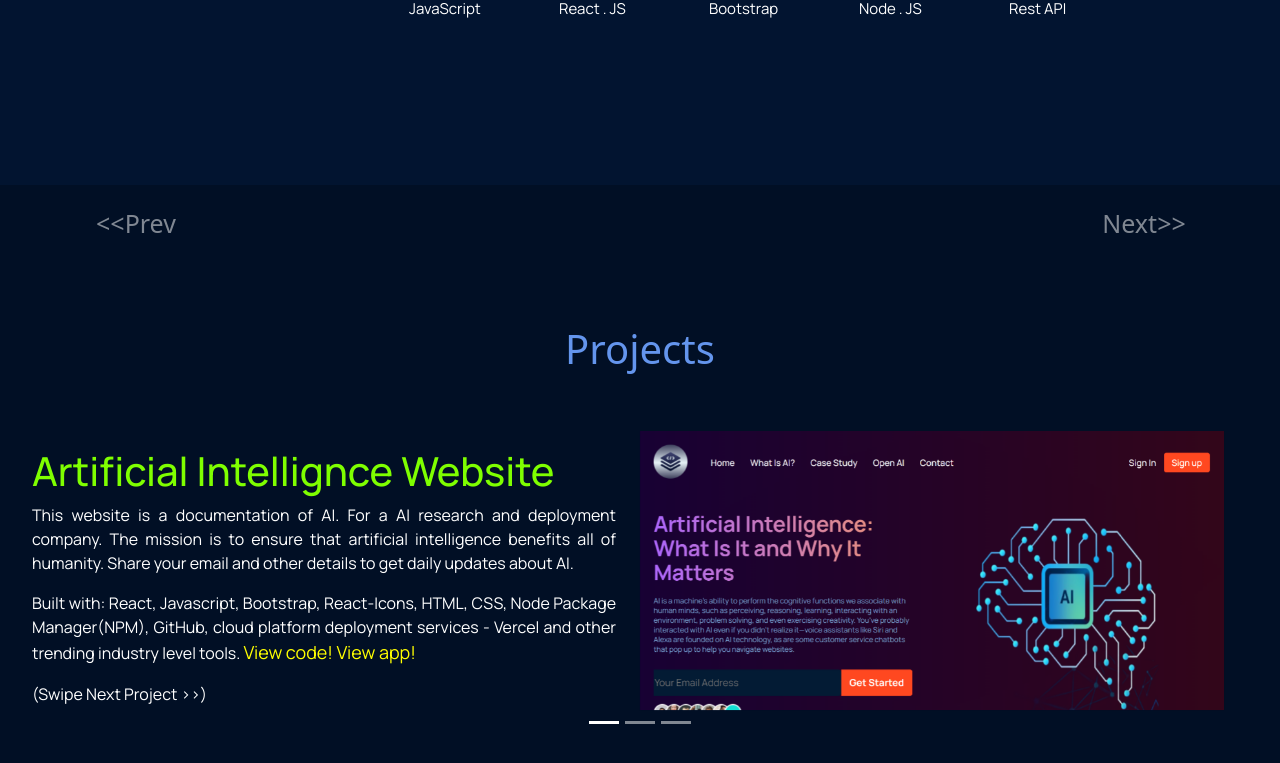
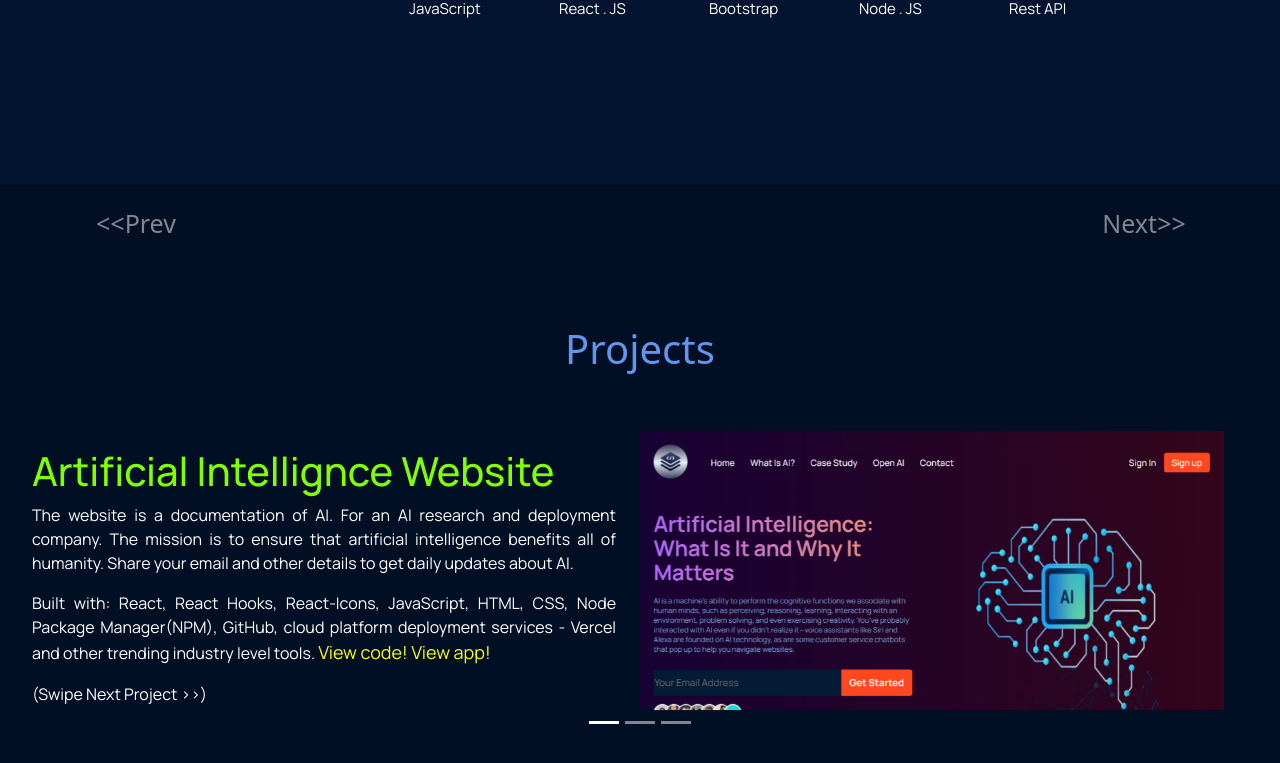
Before and after one commit to fatima-07/Portfolio, a React (Vite) app: page / in a window 1280 px wide. Shown: the part 1251-2014 px from the top of the page. Built offline with nearby package versions, Linux system fonts and the light colour scheme.

Commit message:
Update layout

```diff
--- a/src/components/about/About.jsx
+++ b/src/components/about/About.jsx
@@ -26,7 +26,7 @@ const About = () => {
            HTML, CSS, JS, building small and medium web applications with different frameworks, custom plugins,
            features, animations, and coding interactive layouts. I'm a certified AWS Cloud Practitioner
            and I strive to continuously improve my skills with the latest technologies. </p>
-           <p>Visit my <a href="https://www.linkedin.com/in/fatima-hafeez-39a196273/" target="_blank"> Linkedin </a> for more details.</p><br/>
+           <p>Visit my <a href="https://www.linkedin.com/in/fatima-hafeez-39a196273/" target="_blank"> LinkedIn </a> for more details.</p><br/>
            <div className='logo_img grid-container' data-aos="flip-left"
            data-aos-easing="ease-out-cubic"
            data-aos-duration="1000">
--- a/src/components/projects/Projects.jsx
+++ b/src/components/projects/Projects.jsx
@@ -29,10 +29,10 @@ const Projects = () => {
     <div className="row container-fluid ">
         <div className="col-xl-6">
         <h1>Artificial Intellignce Website</h1>
-        <p>This website is a documentation of AI. For a AI research and deployment company.
+        <p>The website is a documentation of AI. For an AI research and deployment company.
          The mission is to ensure that artificial intelligence benefits all of humanity. Share your email and other details to
          get daily updates about AI.</p>
-         <p>Built with: React, Javascript, Bootstrap, React-Icons, HTML, CSS, Node Package Manager(NPM),
+         <p>Built with: React, React Hooks, React-Icons, JavaScript, HTML, CSS, Node Package Manager(NPM),
            GitHub, cloud platform deployment services - Vercel and other trending industry level tools. <a
            href="https://github.com/fatima-07/Artificial-Intelligence" target="_blank">View code! </a><span>{" "}</span><span>{"   "}</span>
            <a href="https://artificial-intelligence-n91s8kkuj-fatima-07.vercel.app/" target='_blank'>View app! </a></p>
@@ -50,8 +50,8 @@ const Projects = () => {
         <h1>Bites & Sips Restaurant Website</h1>
 
         <p>This restaurant website helps to build the brand. It lets people
-        find you online. People look online for contact details and food
-         ordering details. Let your clients get the view of your restaurant today!</p>
+        find restaurant online. People can look online for contact details and food
+         ordering details. Let the clients get the view of the restaurant today!</p>
          <p>Built with: Angular, Typescript, Bootstrap, HTML, CSS, Node Package Manager(NPM),
            GitHub, Vercel etc.
            <a href="https://github.com/fatima-07/Bites---Sips" target="_blank"> View code! </a><span>{" "}</span> <span>{" "}</span>
@@ -77,7 +77,7 @@ const Projects = () => {
          business. If you want to see more examples of my work than the ones
          showcased in this site, please contact me!</p><br />
          <p>For this website's github repository, click the link below!</p>
-         <p>Built with: React, Javascript, Bootstrap, HTML, CSS, Yarn Package Manager(Yarn),
+         <p>Built with: React, React Hooks, Javascript, Bootstrap, HTML, CSS, Yarn Package Manager(Yarn),
            GitHub, Vercel etc. <a href="https://github.com/fatima-07/Portfolio" target="_blank">View code! </a><span>{" "}</span> <span>{" "}</span>
           <a href="#home" target="_self">View app!</a></p>
 
```
